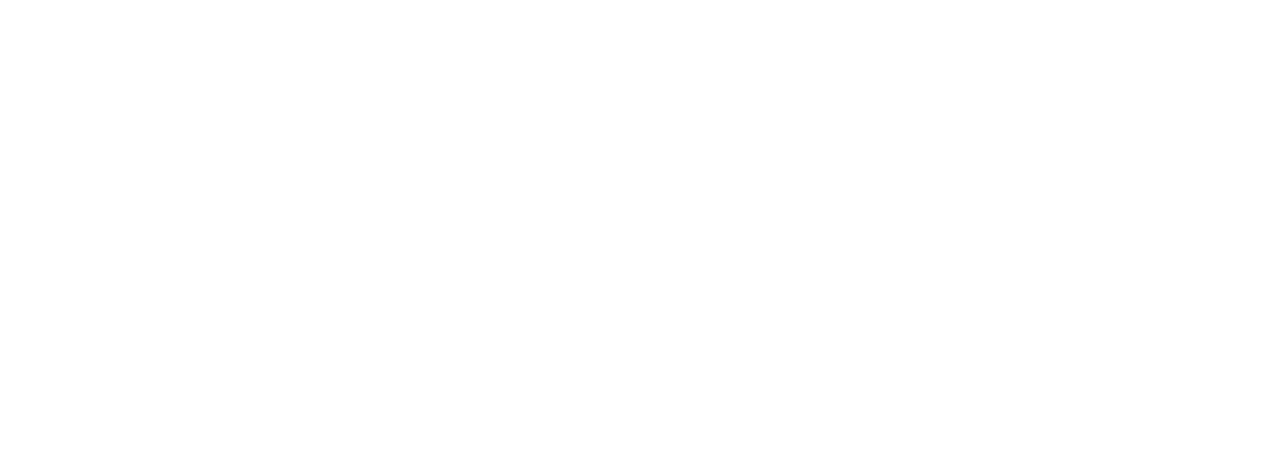
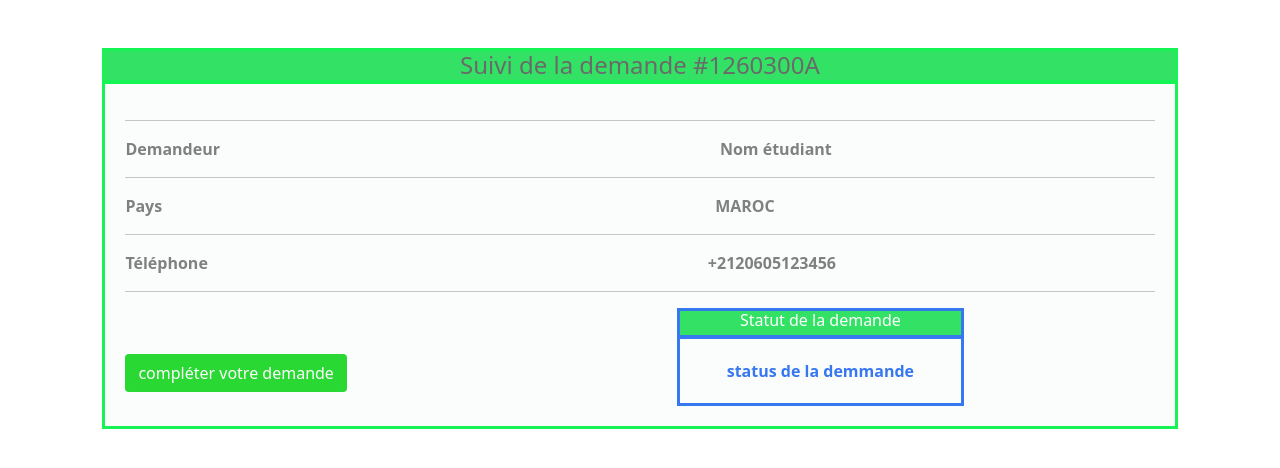
Before and after one commit to yassinezadod/lnscription_universia, a React (Vite) app: page /depot in a window 1280 px wide. Before the commit this address had no page. Shown: the top 468 px of the page. Built offline with nearby package versions, Linux system fonts and the light colour scheme.

Commit message:
second commit

```diff
--- a/src/App.tsx
+++ b/src/App.tsx
@@ -4,6 +4,8 @@
 import Suivi from './components/suivi';
 import Formulaire from './form/formulaire';
 import Demande from './components/demande';
+import Formdepot from './components/Formdepot';
+
 function App() {
   const [count, setCount] = useState(0)
 
@@ -19,6 +21,7 @@
       <Route path="/" Component={Formulaire} />
       <Route path="/suivi" Component={Suivi} />
       <Route path="/demande" Component={Demande} />
+      <Route path="/depot" Component={Formdepot} />
     </Routes>
     </BrowserRouter>
 
--- /dev/null
+++ b/src/components/Formdepot.tsx
@@ -0,0 +1,53 @@
+import React, { Component } from 'react'
+import "./Fromdepot.css"
+import { Link } from 'react-router-dom';
+
+
+export class Formdepot extends Component {
+  render() {
+    return (
+        <div className="app">
+            <br /><br />
+      <div>
+        <h3>Suivi de la demande #1260300A</h3>
+        <div className='form'>
+            <hr />
+            <div>
+    <span style={{ display: 'inline-block', marginRight: '500px', color: 'gray' }}><b>Demandeur</b></span>
+    <span style={{ display: 'inline-block', color: 'gray' }}><b>Nom étudiant</b></span>
+</div>
+<hr />
+            <div>
+    <span style={{ display: 'inline-block', marginRight: '553px', color: 'gray' }}><b>Pays</b></span>
+    <span style={{ display: 'inline-block', color: 'gray' }}><b>MAROC</b></span>
+</div>
+<hr />
+<div>
+    <span style={{ display: 'inline-block', marginRight: '500px', color: 'gray' }}><b>Téléphone</b></span>
+    <span style={{ display: 'inline-block', color: 'gray' }}><b>+2120605123456</b></span>
+</div>
+<hr />
+<div>
+    <span style={{ display: 'inline-block', marginRight: '330px' }}>
+        <br />
+        <Link to="" className='btn'>compléter votre demande</Link>
+    </span>
+    <span style={{ display: 'inline-block' }}>
+        <h6>Statut de la demande</h6>
+        <div className='box'>
+
+            status de la demmande
+
+        </div>
+    </span>
+</div>
+
+
+          </div>
+      </div>
+      </div>
+    )
+  }
+}
+
+export default Formdepot
--- /dev/null
+++ b/src/components/Fromdepot.css
@@ -0,0 +1,55 @@
+h3 {
+    border-style: solid;
+    border-width: medium;
+    border-color: #15f454;
+    background-color: #33e265;
+    text-align: center;
+    margin-right: 8%;
+    margin-left: 8%;
+    color: rgb(106, 106, 106);
+    font-size: 150%;
+  }
+
+
+  h6{
+    border-style: solid;
+    border-width: medium;
+    border-color: #3777ef;
+    background-color: #33e265;
+    text-align: center;
+    color: white;
+    padding-right: 60px;
+    padding-left: 60px;
+    padding-bottom: 5px;
+
+  }
+  .Container {
+    display: flex;
+  }
+  .form {
+    padding: 20px;
+    border: 3px solid #15f454;
+    margin-right: 8%;
+    margin-left: 8%;
+    margin-top: -10px;
+    margin-bottom: 50px;
+    background-color: rgb(251, 253, 253);
+    gap: 10px;
+    flex-direction: row;
+  }
+
+  .box{
+    padding: 20px;
+    border: 3px solid #3777ef;
+    margin-top: -10px;
+    text-align: center;
+    color: #3777ef;
+    font-weight: bold;
+
+  }
+
+  .btn{
+    background-color: #29d832;
+    color: white;
+    border-radius: 4px;
+  }
--- a/src/components/demande.tsx
+++ b/src/components/demande.tsx
@@ -2,6 +2,7 @@
 import { createTheme, ThemeProvider, styled } from '@mui/material/styles';
 import { Stepper, Step, StepLabel, Container, Button, TextField, Typography, Dialog, DialogTitle, DialogContent, DialogActions } from '@mui/material';
 import Navbarprofile from './navbarprofile';
+import Formdepot from './Formdepot';
 
 
 enum StepType {
@@ -59,10 +60,7 @@
     switch (step) {
       case 0:
         return (
-          <div>
-            <TextField label="Nom" fullWidth />
-            <TextField label="Adresse" fullWidth />
-          </div>
+          <Formdepot />
         );
       case 1:
         return (
```
